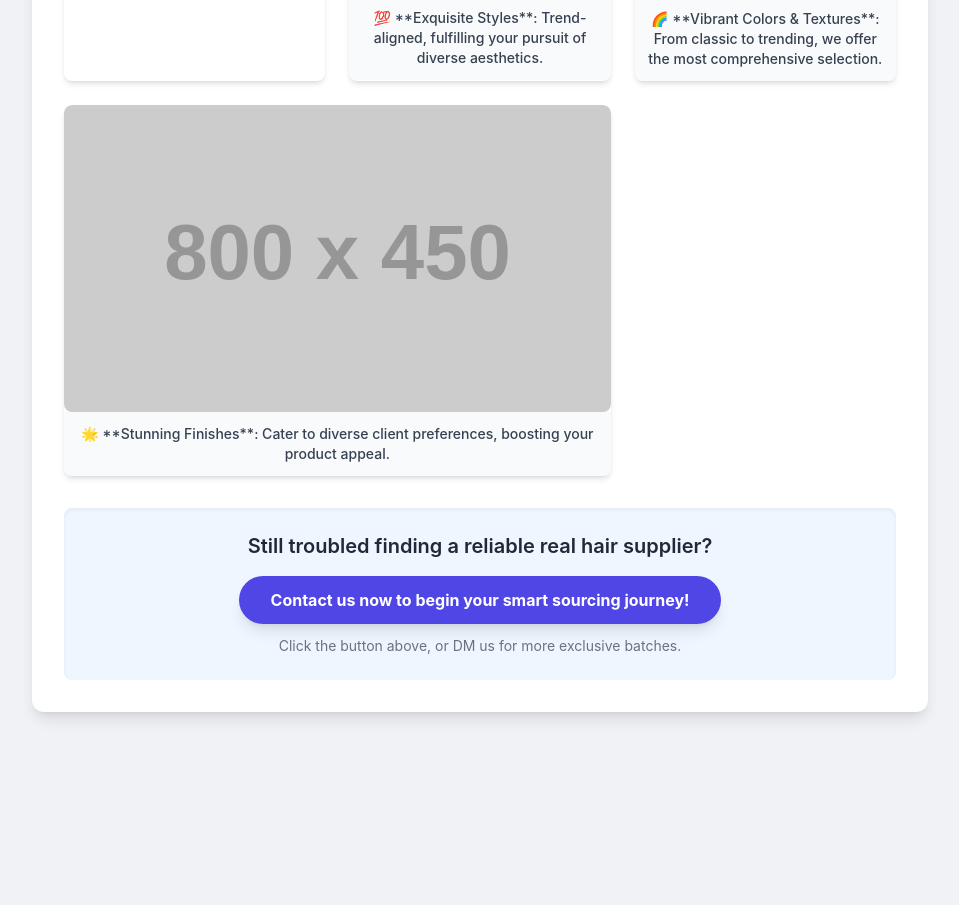
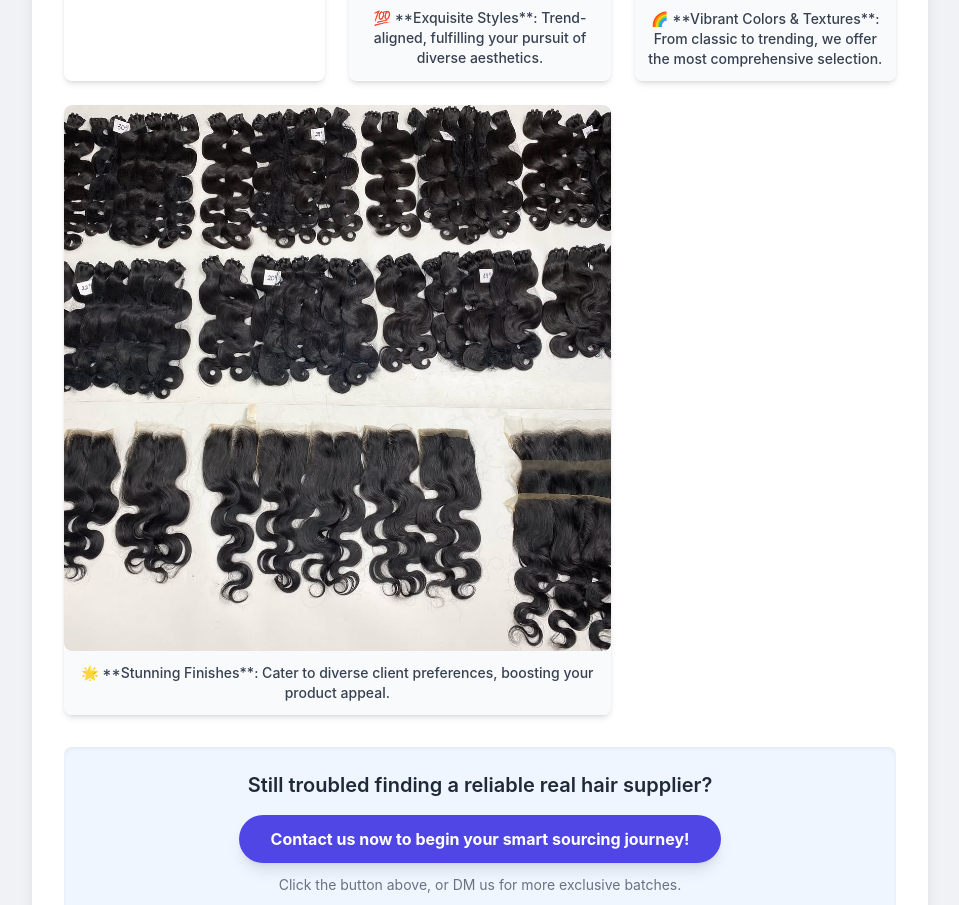
Before and after one commit to duduloveeffy/jiafachazuo, a plain HTML site: page index.html in a window 1280 px wide. Shown: the part 1871-2776 px from the top of the page, without its empty margins (160-1119 px from the left). Before the commit the page ends 2615 px from the top, so only its background shows below. Drawn offline with nearby package versions, Linux system fonts and the light colour scheme; placeholder pictures from the web are drawn by us.

Commit message:
Update index.html

```diff
--- a/index.html
+++ b/index.html
@@ -75,7 +75,7 @@
                     </p>
                 </div>
 
-                <!-- 图片 2: 高品质发束特写 (这里使用了新的 Messen 图片) -->
+                <!-- 图片 2: 高品质发束特写 (这里使用了 Messen 图片) -->
                 <div class="rounded-lg shadow-md overflow-hidden transform transition-transform duration-300 hover:scale-105">
                     <img src="https://placehold.co/400x500/e0e0e0/ffffff?text=Loading+Image+2" onerror="this.src='https://placehold.co/400x500/e0e0e0/ffffff?text=Image+Load+Error'" data-src="images/Messen.jpg" alt="High-quality hair bundles close-up" class="w-full h-auto object-cover rounded-lg">
                     <p class="p-3 text-center text-sm font-medium text-gray-700 bg-gray-50">
@@ -101,7 +101,7 @@
 
                 <!-- 图片 5: 模特展示成品 -->
                 <div class="col-span-1 sm:col-span-2 rounded-lg shadow-md overflow-hidden transform transition-transform duration-300 hover:scale-105">
-                    <img src="https://placehold.co/800x450/e0e0e0/ffffff?text=Loading+Image+5" onerror="this.src='https://placehold.co/800x450/e0e0e0/ffffff?text=Image+Load+Error'" data-src="images/Looking for the best wig supplier 💇_♀️✨At #LynHairFactory, we offer premium quality Vietnamese hair wigs at unbeatable prices! Check out our amazing combo deals and find the perfect match for you-✨ Combo 10 Wigs (8'), Natural Col.jpg" alt="Models displaying various finished wigs" class="w-full h-auto object-cover rounded-lg">
+                    <img src="https://placehold.co/800x450/e0e0e0/ffffff?text=Loading+Image+5" onerror="this.src='https://placehold.co/800x450/e0e0e0/ffffff?text=Image+Load+Error'" data-src="images/formen.jpg" alt="Models displaying various finished wigs" class="w-full h-auto object-cover rounded-lg">
                     <p class="p-3 text-center text-sm font-medium text-gray-700 bg-gray-50">
                         🌟 **Stunning Finishes**: Cater to diverse client preferences, boosting your product appeal.
                     </p>
```
